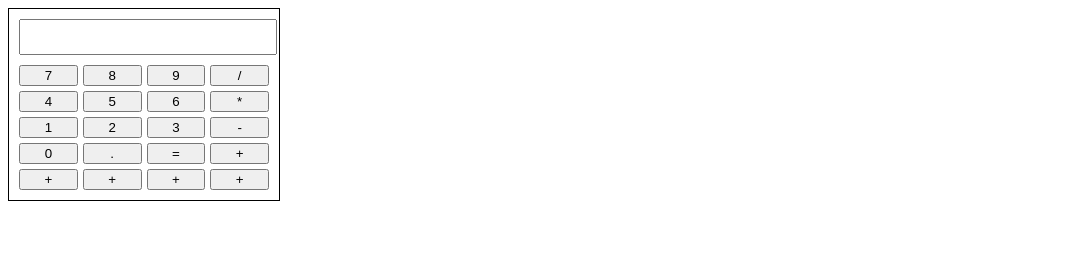
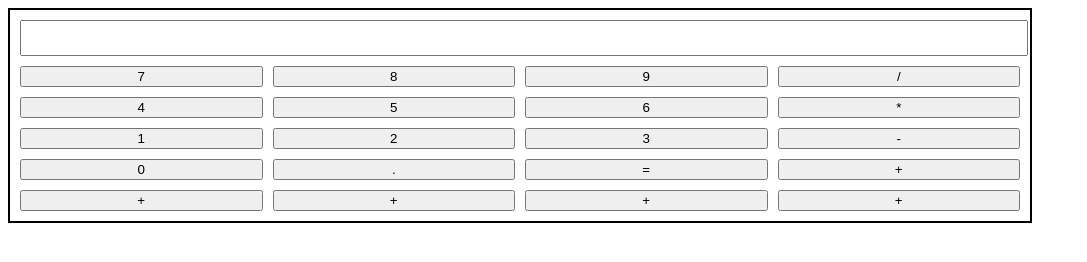
Before and after one commit to architr4/calculator, a plain HTML site: page index.html in a window 1280 px wide. Shown: the whole page, without its empty margins (0-1087 px from the left). Drawn offline with Linux system fonts and the light colour scheme.

Commit message:
Update style.css

```diff
--- a/style.css
+++ b/style.css
@@ -1,6 +1,6 @@
 .calculator {
-    width: 250px;
-    border: 1px solid black;
+    width: 1000px;
+    border: 2px solid black;
     padding: 10px;
 }
 
@@ -14,5 +14,5 @@
 .buttons {
     display: grid;
     grid-template-columns: repeat(4, 1fr);
-    gap: 5px;
+    gap: 10px;
 }
```
